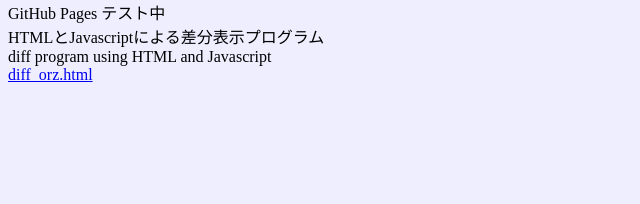
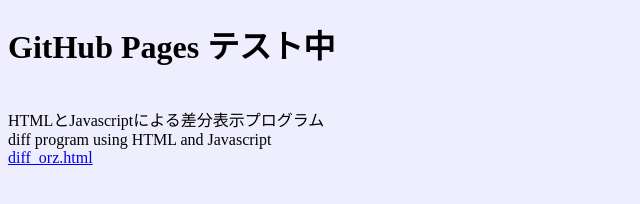
Before and after one commit to stonee-K/my_archives, a plain HTML site: page index.html in a window 1280 px wide. Shown: the whole page, without its empty margins (0-640 px from the left). Drawn offline with Linux system fonts and the light colour scheme.

Commit message:
Update index.html

```diff
--- a/index.html
+++ b/index.html
@@ -11,14 +11,14 @@ body { padding-top:0px;margin-top:0px;background-color:#eeeeff; }
 <body>
 
 <div>
-GitHub Pages テスト中<br />
+<h1>GitHub Pages テスト中</h1>
+<br />
+</div>
 
-</div>
 <div>
 HTMLとJavascriptによる差分表示プログラム<br />
 diff program using HTML and Javascript<br />
 <a href="./diff_orz.html">diff_orz.html</a>
-
 </div>
 
 </body>
```
